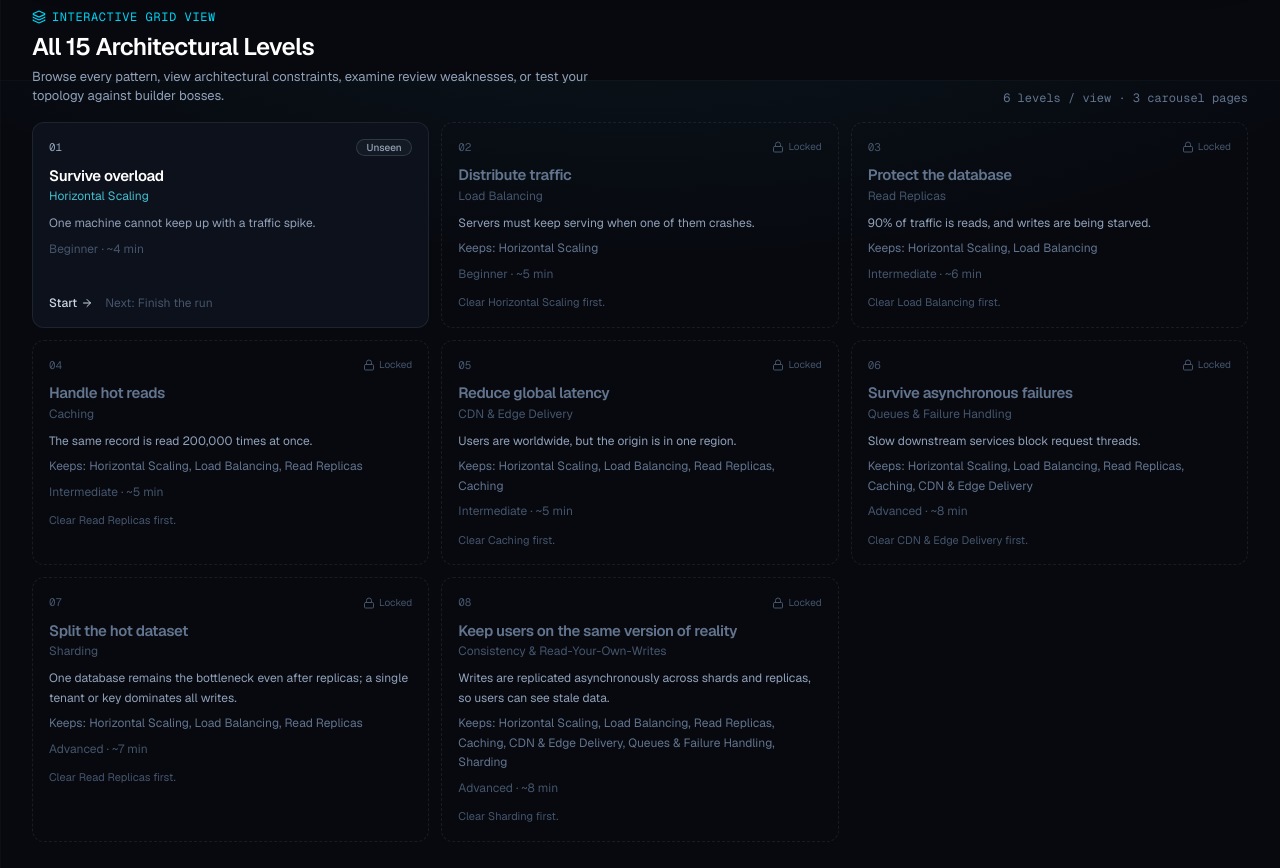
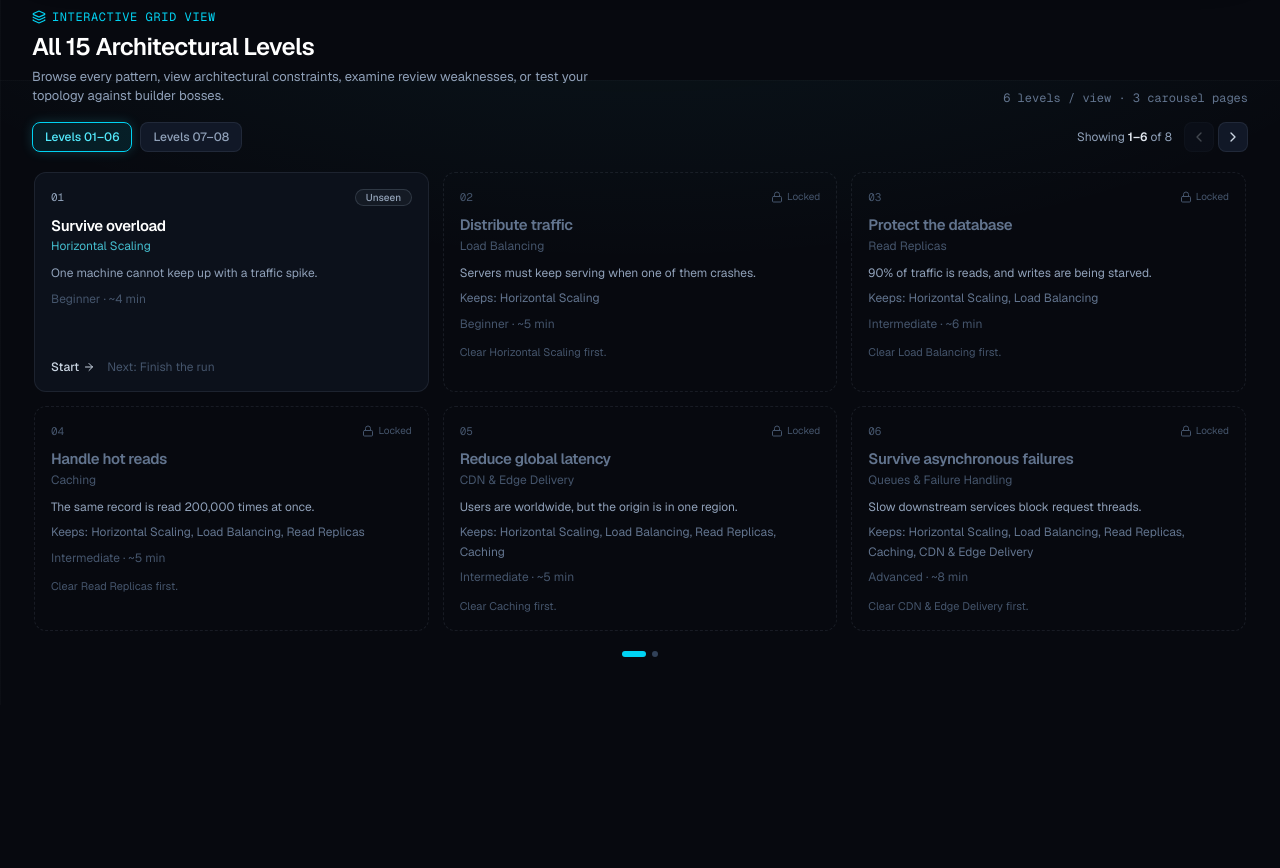
Before and after one commit to Singhak/boaringSD, a Next.js app: page /campaign in a window 1280 px wide. Shown: the part 720-1588 px from the top of the page. After the commit the page ends 1425 px from the top, so only its background shows below. Built offline with nearby package versions, Linux system fonts and the light colour scheme.

Commit message:
feat(components): add carousel pagination to pattern map
- Added carousel layout for pattern map
- Implemented pagination and page controls
- Created dedicated PatternCard component

```diff
--- a/src/components/PatternMap.tsx
+++ b/src/components/PatternMap.tsx
@@ -1,8 +1,16 @@
 "use client";
 
-import React from "react";
+import React, { useEffect, useMemo, useState } from "react";
 import Link from "next/link";
-import { ArrowRight, BookOpen, Lock, RotateCcw, Swords } from "lucide-react";
+import {
+  ArrowRight,
+  BookOpen,
+  ChevronLeft,
+  ChevronRight,
+  Lock,
+  RotateCcw,
+  Swords,
+} from "lucide-react";
 import { getAllPatterns, getPatternById } from "@/data/patterns";
 import {
   MASTERY_LABELS,
@@ -14,7 +22,7 @@ import {
   isPatternCleared,
   isPatternUnlocked,
 } from "@/lib/progression";
-import type { MasteryState, UserStats } from "@/types";
+import type { MasteryState, SystemDesignPattern, UserStats } from "@/types";
 
 const STATE_CHIP: Record<MasteryState, string> = {
   unseen: "chip",
@@ -25,25 +33,24 @@ const STATE_CHIP: Record<MasteryState, string> = {
   reliable: "chip chip-ok",
 };
 
+const ITEMS_PER_PAGE = 6;
+
 /**
- * The cumulative level map. Each level shows what it inherits, what it adds,
- * honest evidence (never a single % complete), and one next step.
+ * Single Pattern Card: displays status, goal, tags, evidence progress, and action links.
  */
-export default function PatternMap({
+function PatternCard({
+  pattern: p,
   stats,
+  now,
   highlightId,
-  detailed = false,
+  detailed,
 }: {
+  pattern: SystemDesignPattern;
   stats: UserStats;
+  now: Date;
   highlightId?: string;
-  detailed?: boolean;
+  detailed: boolean;
 }) {
-  const now = new Date();
-  const patterns = getAllPatterns();
-
-  return (
-    <ol className={`grid grid-cols-1 sm:grid-cols-2 ${detailed ? "lg:grid-cols-3" : "lg:grid-cols-3 xl:grid-cols-6"} gap-3`}>
-      {patterns.map((p) => {
   const evidence = getEvidence(stats, p.id);
   const state = getMasteryState(evidence, now);
   const unlocked = isPatternUnlocked(stats, p);
@@ -51,12 +58,13 @@ export default function PatternMap({
   const weakness = getNextWeakness(evidence, now);
   const isNext = p.id === highlightId;
   const checklist = getEvidenceChecklist(evidence);
-        const missing = p.prerequisites.map((id) => getPatternById(id)).filter((x) => x && !isPatternCleared(stats, x));
+  const missing = p.prerequisites
+    .map((id) => getPatternById(id))
+    .filter((x) => x && !isPatternCleared(stats, x));
 
   return (
     <li
-            key={p.id}
-            className={`relative p-4 rounded-xl border flex flex-col justify-between gap-4 transition-colors ${
+      className={`relative p-4 rounded-xl border flex flex-col justify-between gap-4 transition-colors min-h-[220px] ${
         isNext
           ? "border-cyan-300/40 bg-cyan-300/[0.04] shadow-[0_0_0_1px_rgba(56,214,232,0.15),0_12px_32px_-16px_rgba(56,214,232,0.45)]"
           : unlocked
@@ -79,17 +87,25 @@ export default function PatternMap({
         </div>
 
         <div>
-                <h3 className={`text-[15px] font-semibold leading-snug tracking-tight ${unlocked ? "text-white" : "text-slate-500"}`}>
+          <h3
+            className={`text-[15px] font-semibold leading-snug tracking-tight ${
+              unlocked ? "text-white" : "text-slate-500"
+            }`}
+          >
             {p.levelGoal}
           </h3>
-                <p className={`text-xs mt-0.5 ${unlocked ? "text-cyan-300/80" : "text-slate-600"}`}>{p.title}</p>
+          <p className={`text-xs mt-0.5 ${unlocked ? "text-cyan-300/80" : "text-slate-600"}`}>
+            {p.title}
+          </p>
         </div>
 
         {detailed && (
           <div className="space-y-1.5 text-[12px] text-slate-400 leading-relaxed">
             <p>{p.newConstraint}</p>
             {p.inherits.length > 0 && (
-                    <p className="text-slate-500">Keeps: {p.inherits.map((id) => getPatternById(id)?.title).join(", ")}</p>
+              <p className="text-slate-500">
+                Keeps: {p.inherits.map((id) => getPatternById(id)?.title).join(", ")}
+              </p>
             )}
             <p className="text-slate-600">
               {p.difficulty} · ~{p.estimatedMinutes} min
@@ -101,7 +117,10 @@ export default function PatternMap({
           <div className="space-y-1.5">
             <div className="grid grid-cols-3 gap-1" aria-hidden>
               {checklist.map((c) => (
-                      <span key={c.id} className={`h-1 rounded-full ${c.done ? "bg-emerald-400/80" : "bg-white/[0.08]"}`} />
+                <span
+                  key={c.id}
+                  className={`h-1 rounded-full ${c.done ? "bg-emerald-400/80" : "bg-white/[0.08]"}`}
+                />
               ))}
             </div>
             <p className="text-[11px] text-slate-500">{describeEvidence(evidence, now)}</p>
@@ -114,23 +133,33 @@ export default function PatternMap({
             </ul>
           </div>
         )}
-              {!unlocked && missing[0] && <p className="text-[11px] text-slate-600">Clear {missing[0].title} first.</p>}
+        {!unlocked && missing[0] && (
+          <p className="text-[11px] text-slate-600">Clear {missing[0].title} first.</p>
+        )}
       </div>
 
       {unlocked && (
         <div className="flex flex-wrap items-center gap-x-3 gap-y-1.5 text-xs font-medium">
           {state === "needs_review" ? (
-                  <Link href={`/campaign/${p.chapterId}?mode=review`} className="text-amber-300 hover:text-amber-200 flex items-center gap-1">
+            <Link
+              href={`/campaign/${p.chapterId}?mode=review`}
+              className="text-amber-300 hover:text-amber-200 flex items-center gap-1"
+            >
               Review <ArrowRight className="w-3 h-3" />
             </Link>
           ) : cleared && evidence.builderPasses === 0 ? (
-                  <Link href={`/builder?scenario=${p.builderScenarioId}`} className="text-cyan-300 hover:text-cyan-200 flex items-center gap-1">
+            <Link
+              href={`/builder?scenario=${p.builderScenarioId}`}
+              className="text-cyan-300 hover:text-cyan-200 flex items-center gap-1"
+            >
               <Swords className="w-3 h-3" /> Builder boss
             </Link>
           ) : (
             <Link
               href={`/campaign/${p.chapterId}`}
-                    className={`flex items-center gap-1 ${isNext ? "text-cyan-300 hover:text-cyan-200" : "text-slate-300 hover:text-white"}`}
+              className={`flex items-center gap-1 ${
+                isNext ? "text-cyan-300 hover:text-cyan-200" : "text-slate-300 hover:text-white"
+              }`}
             >
               {cleared ? (
                 <>
@@ -144,7 +173,10 @@ export default function PatternMap({
             </Link>
           )}
           {detailed && p.lessonId && (
-                  <Link href={`/learn/${p.lessonId}`} className="text-slate-500 hover:text-slate-300 flex items-center gap-1">
+            <Link
+              href={`/learn/${p.lessonId}`}
+              className="text-slate-500 hover:text-slate-300 flex items-center gap-1"
+            >
               <BookOpen className="w-3 h-3" /> Lesson
             </Link>
           )}
@@ -153,7 +185,145 @@ export default function PatternMap({
       )}
     </li>
   );
+}
+
+/**
+ * 2-Row × 3-Column Carousel Level Map:
+ * Displays up to 6 levels per slide (2 rows of 3 columns) with carousel navigation controls.
+ */
+export default function PatternMap({
+  stats,
+  highlightId,
+  detailed = false,
+}: {
+  stats: UserStats;
+  highlightId?: string;
+  detailed?: boolean;
+}) {
+  const now = useMemo(() => new Date(), []);
+  const patterns = getAllPatterns();
+
+  const totalPages = Math.ceil(patterns.length / ITEMS_PER_PAGE);
+
+  // Group patterns into pages of 6 (2 rows × 3 columns)
+  const pages = useMemo(() => {
+    const chunks: SystemDesignPattern[][] = [];
+    for (let i = 0; i < patterns.length; i += ITEMS_PER_PAGE) {
+      chunks.push(patterns.slice(i, i + ITEMS_PER_PAGE));
+    }
+    return chunks;
+  }, [patterns]);
+
+  // If a pattern is highlighted, default to the page that contains it
+  const initialPage = useMemo(() => {
+    if (!highlightId) return 0;
+    const idx = patterns.findIndex((p) => p.id === highlightId);
+    return idx >= 0 ? Math.floor(idx / ITEMS_PER_PAGE) : 0;
+  }, [highlightId, patterns]);
+
+  const [page, setPage] = useState(initialPage);
+
+  useEffect(() => {
+    setPage(initialPage);
+  }, [initialPage]);
+
+  const currentStart = page * ITEMS_PER_PAGE + 1;
+  const currentEnd = Math.min((page + 1) * ITEMS_PER_PAGE, patterns.length);
+
+  return (
+    <div className="space-y-4">
+      {/* Carousel Header Controls */}
+      <div className="flex flex-wrap items-center justify-between gap-3 pb-1">
+        {/* Tier jump pills */}
+        <div className="flex flex-wrap items-center gap-1.5 sm:gap-2">
+          {pages.map((group, pageIdx) => {
+            const start = pageIdx * ITEMS_PER_PAGE + 1;
+            const end = Math.min((pageIdx + 1) * ITEMS_PER_PAGE, patterns.length);
+            const isActive = page === pageIdx;
+            return (
+              <button
+                key={pageIdx}
+                type="button"
+                onClick={() => setPage(pageIdx)}
+                className={`px-3 py-1.5 text-xs rounded-lg border font-medium transition-all cursor-pointer ${
+                  isActive
+                    ? "border-cyan-400 bg-cyan-400/10 text-cyan-300 shadow-[0_0_12px_rgba(56,214,232,0.2)]"
+                    : "border-[var(--line)] bg-[var(--surface-2)] text-slate-400 hover:text-slate-200 hover:border-slate-600"
+                }`}
+              >
+                Levels {String(start).padStart(2, "0")}–{String(end).padStart(2, "0")}
+              </button>
+            );
           })}
+        </div>
+
+        {/* Page status & arrow controls */}
+        <div className="flex items-center gap-3 ml-auto">
+          <span className="text-xs text-slate-400">
+            Showing <span className="text-slate-200 font-semibold">{currentStart}–{currentEnd}</span> of {patterns.length}
+          </span>
+          <div className="flex items-center gap-1">
+            <button
+              type="button"
+              onClick={() => setPage((prev) => Math.max(0, prev - 1))}
+              disabled={page === 0}
+              aria-label="Previous 6 levels"
+              className="p-1.5 rounded-lg border border-[var(--line)] bg-[var(--surface-2)] text-slate-300 hover:bg-[var(--surface)] hover:text-white disabled:opacity-30 disabled:pointer-events-none transition-colors cursor-pointer"
+            >
+              <ChevronLeft className="w-4 h-4" />
+            </button>
+            <button
+              type="button"
+              onClick={() => setPage((prev) => Math.min(totalPages - 1, prev + 1))}
+              disabled={page === totalPages - 1}
+              aria-label="Next 6 levels"
+              className="p-1.5 rounded-lg border border-[var(--line)] bg-[var(--surface-2)] text-slate-300 hover:bg-[var(--surface)] hover:text-white disabled:opacity-30 disabled:pointer-events-none transition-colors cursor-pointer"
+            >
+              <ChevronRight className="w-4 h-4" />
+            </button>
+          </div>
+        </div>
+      </div>
+
+      {/* Carousel Track: 2 rows × 3 columns per page */}
+      <div className="overflow-hidden">
+        <div
+          className="flex items-start transition-transform duration-300 ease-out"
+          style={{ transform: `translateX(-${page * 100}%)` }}
+        >
+          {pages.map((group, pageIdx) => (
+            <div key={pageIdx} className="w-full flex-shrink-0 px-0.5">
+              <ol className="grid grid-cols-1 sm:grid-cols-2 lg:grid-cols-3 gap-3.5">
+                {group.map((p) => (
+                  <PatternCard
+                    key={p.id}
+                    pattern={p}
+                    stats={stats}
+                    now={now}
+                    highlightId={highlightId}
+                    detailed={detailed}
+                  />
+                ))}
               </ol>
+            </div>
+          ))}
+        </div>
+      </div>
+
+      {/* Dot Indicators */}
+      <div className="flex items-center justify-center gap-1.5 pt-1">
+        {pages.map((_, idx) => (
+          <button
+            key={idx}
+            type="button"
+            onClick={() => setPage(idx)}
+            aria-label={`Go to levels page ${idx + 1}`}
+            className={`h-1.5 rounded-full transition-all cursor-pointer ${
+              page === idx ? "w-6 bg-cyan-400" : "w-1.5 bg-slate-700 hover:bg-slate-500"
+            }`}
+          />
+        ))}
+      </div>
+    </div>
   );
 }
```
Lines whose indentation alone changed are shown as unchanged.
